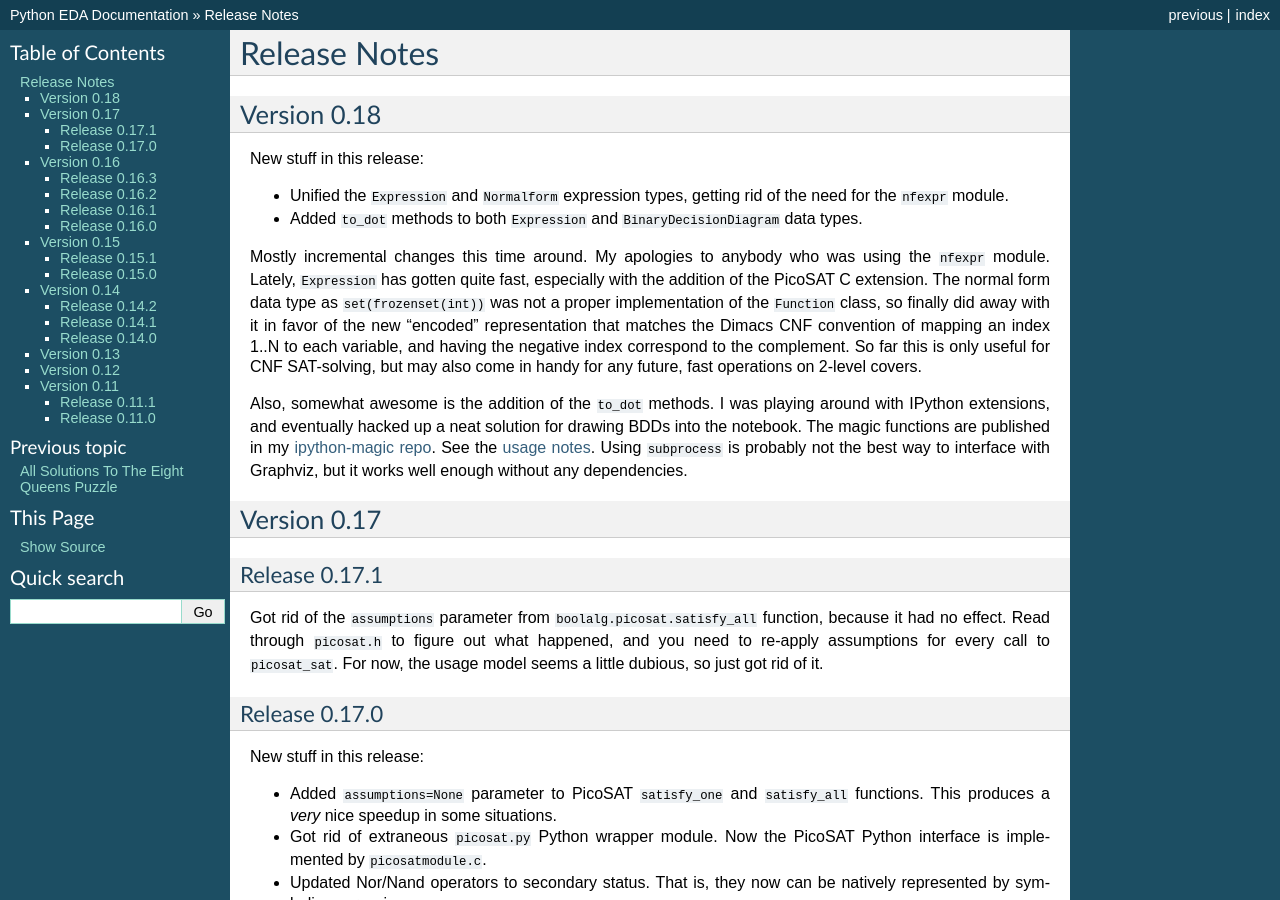
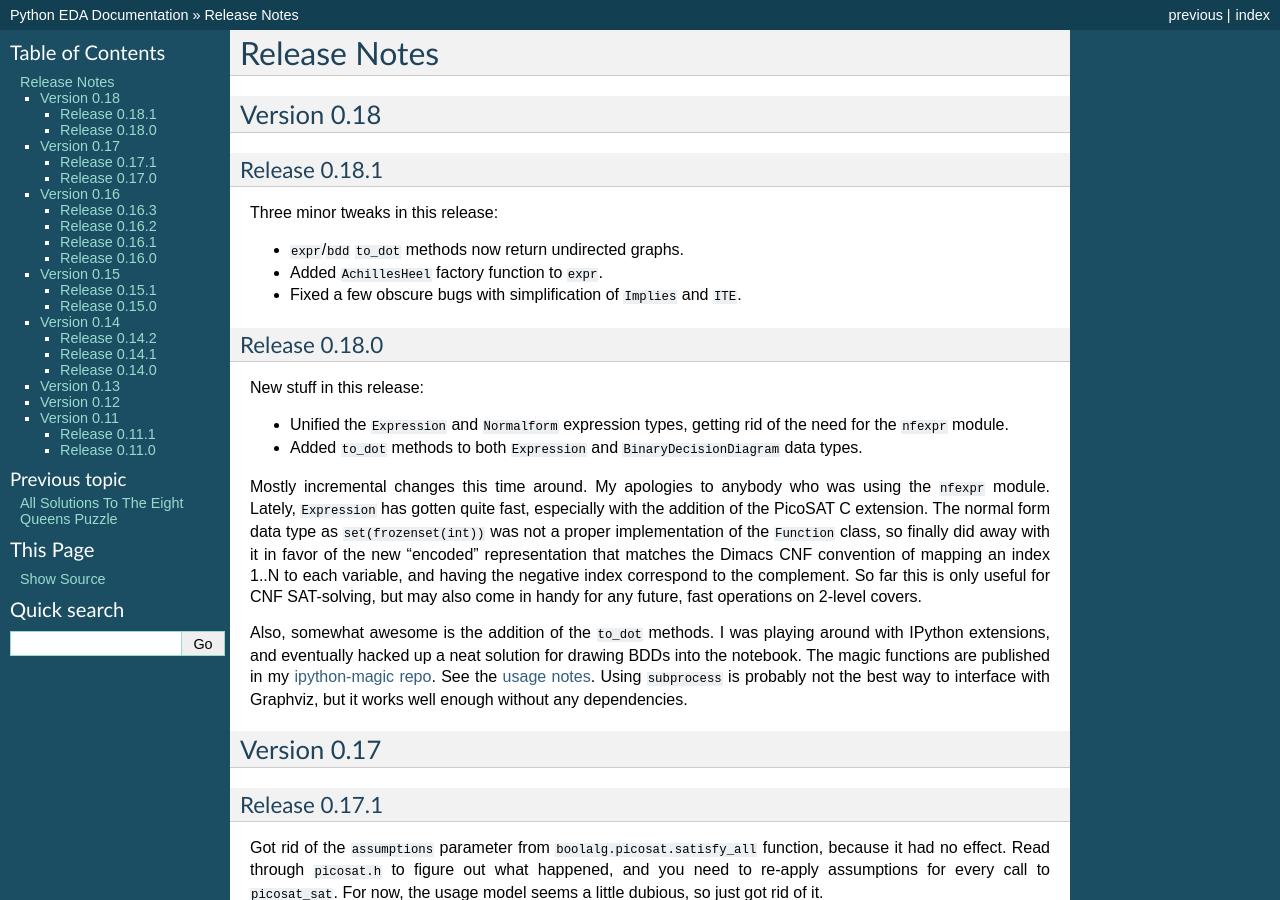
Before and after one commit to cjdrake/pyeda, a Sphinx documentation site: the page built from doc/source/relnotes.rst, in a window 1280 px wide and 900 px high. Built offline with Sphinx 7.4.7, drawn with Linux system fonts in a browser that asks for light colours.

Commit message:
Add version 0.18.1 release notes

```diff
--- a/doc/source/relnotes.rst
+++ b/doc/source/relnotes.rst
@@ -6,6 +6,18 @@
 
 Version 0.18
 ============
+
+Release 0.18.1
+--------------
+
+Three minor tweaks in this release:
+
+* ``expr``/``bdd`` ``to_dot`` methods now return undirected graphs.
+* Added ``AchillesHeel`` factory function to ``expr``.
+* Fixed a few obscure bugs with simplification of ``Implies`` and ``ITE``.
+
+Release 0.18.0
+--------------
 
 New stuff in this release:
 
```
